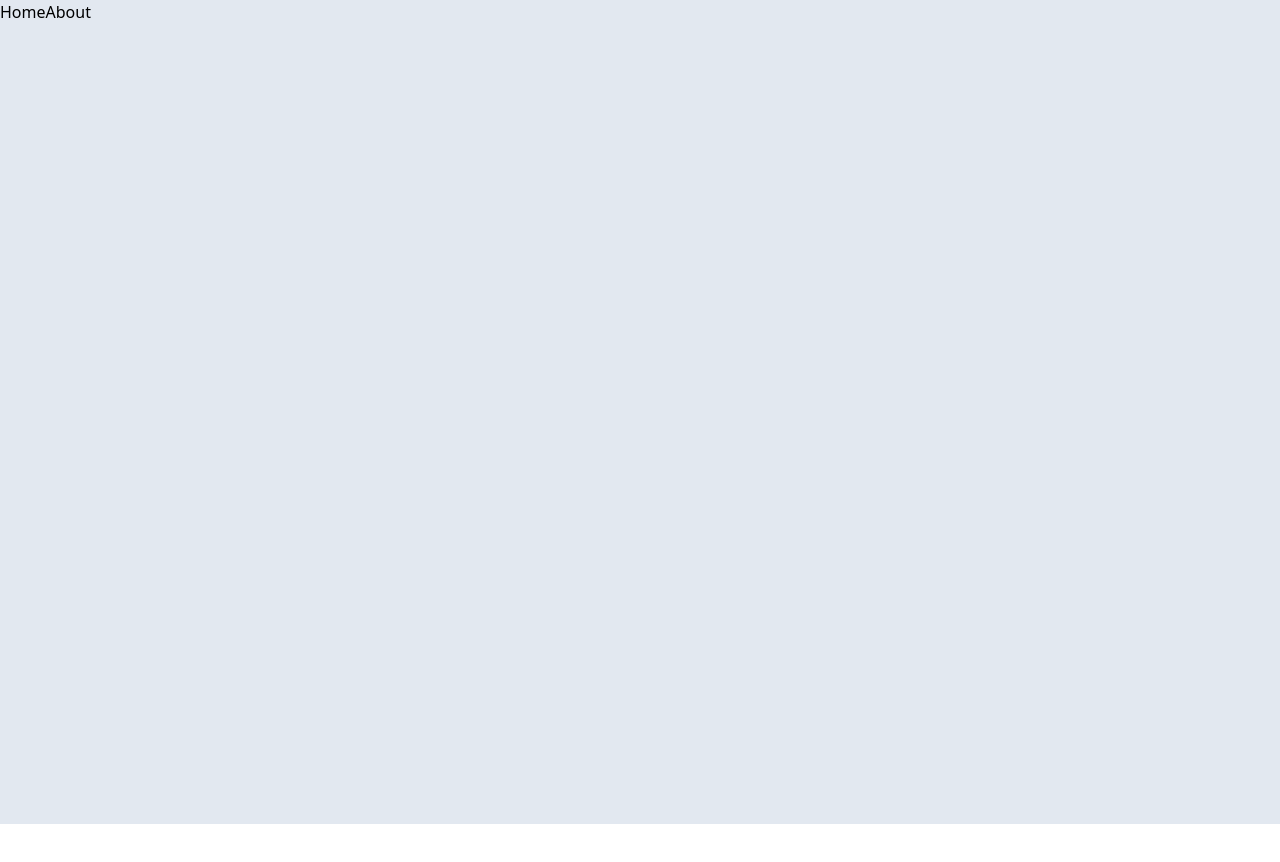
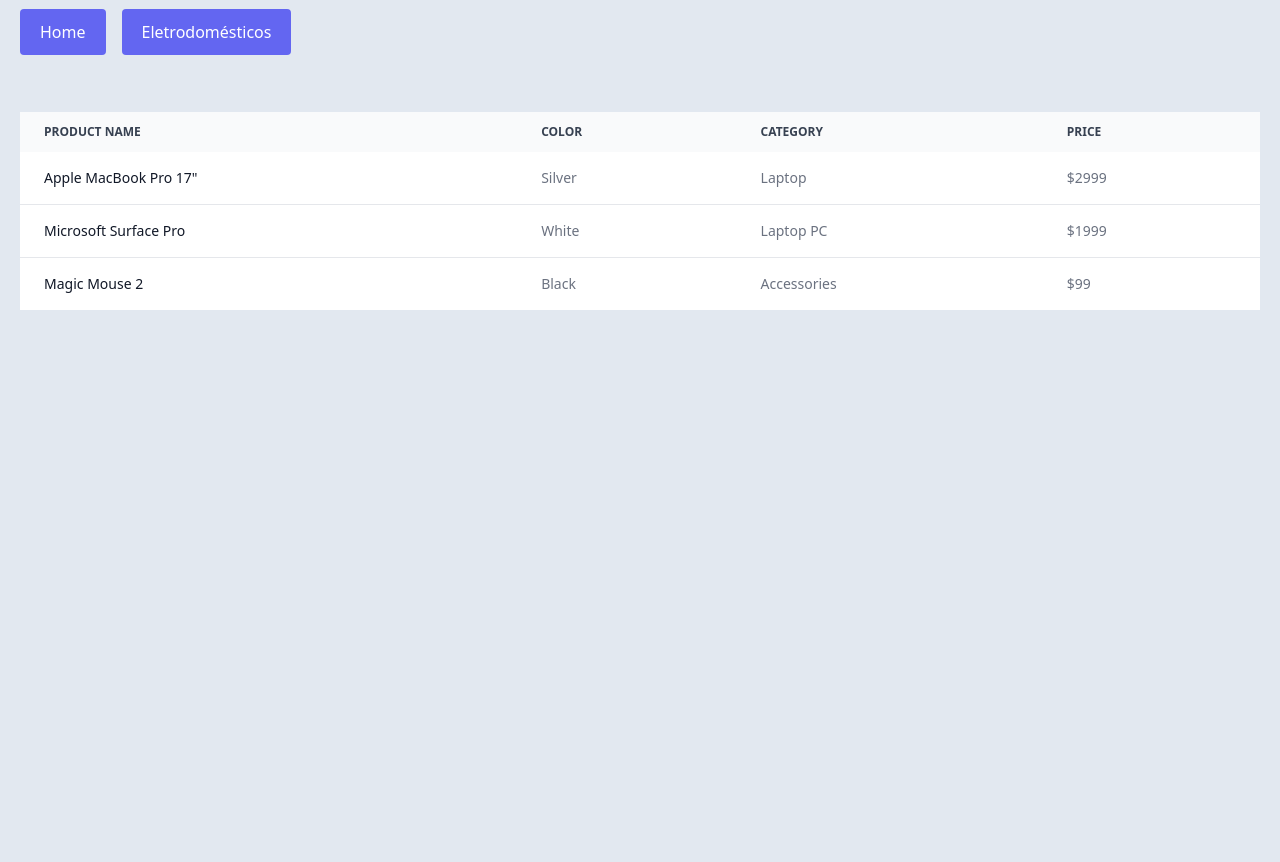
Before and after one commit to henriquenandrade/gpm-challenge-frontend, a Vue app: page /appliances in a window 1280 px wide. Before the commit this address had no page. Shown: the top 862 px of the page. Before the commit the page ends 824 px from the top, so only its background shows below. Built offline with nearby package versions, Linux system fonts and the light colour scheme.

Commit message:
adding and settings up composables

```diff
--- a/package.json
+++ b/package.json
@@ -15,6 +15,7 @@
     "postinstall": "husky install"
   },
   "dependencies": {
+    "axios": "^1.4.0",
     "vue": "^3.3.4",
     "vue-router": "^4.2.2"
   },
--- a/src/App.vue
+++ b/src/App.vue
@@ -5,9 +5,9 @@
 <template>
     <header>
         <div class="max-w-7xl mx-auto">
-            <nav>
-                <RouterLink to="/">Home</RouterLink>
-                <RouterLink to="/about">About</RouterLink>
+            <nav class="p-5">
+                <RouterLink class="px-5 py-3 mr-4 bg-indigo-500 hover:bg-indigo-600 rounded text-white" to="/">Home</RouterLink>
+                <RouterLink class="px-5 py-3 mr-4 bg-indigo-500 hover:bg-indigo-600 rounded text-white" to="/appliances">Eletrodomésticos</RouterLink>
             </nav>
         </div>
     </header>
--- /dev/null
+++ b/src/composables/appliances.js
@@ -0,0 +1,73 @@
+import { ref } from "vue"
+import axios from "axios";
+import { useRouter } from "vue-router";
+
+axios.defaults.baseURL = 'http://127.0.0.1:8000/api/';
+
+export default function useAppliances() {
+
+    const appliances = ref([]);
+    const appliance = ref([]);
+    const errors = ref[{}];
+    const router = useRouter();
+
+    const getAppliances = async () => {
+        const response = await axios.get('appliance');
+        appliances.value = response.data
+    }
+
+    const getAppliance = async (id) => {
+        const response = await axios.get(`appliance/${id}`)
+        appliance.value = response.data
+    }
+
+    const storeAppliance = async (data) => {
+        try {
+            await axios.post('appliance', data);
+            await router.push({name: "ApplianceIndex"})
+        } catch (error) {
+            if (e.response.status === 422) {
+                errors.value = error.response.data.errors
+            }
+        }
+    }
+
+    const updateAppliance = async (id) => {
+        try {
+            await axios.put(`appliance/${id}`, skill.value)
+            await router.push({name: "ApplianceIndex"})
+        } catch (error) {
+            if (e.response.status === 422) {
+                errors.value = error.response.data.errors
+            }
+            if (e.response.status === 404) {
+                errors.value = error.response.data.errors
+            }
+        }
+    }
+
+    const destroyAppliance = async (id) => {
+        try {
+            if (!window.confirm("Quer realmente excluir esse eletrodoméstico?")) {
+                return;
+            }
+            await axios.delete(`appliance/${id}`)
+            await getAppliances();
+            await router.push({name: "ApplianceIndex"})
+        } catch (error) {
+            if (e.response.status === 404) {
+                errors.value = error.response.data.errors
+            }
+        }
+    }
+    return {
+        appliances,
+        appliance,
+        getAppliances
+        getAppliance
+        storeAppliance,
+        updateAppliance,
+        destroyAppliance,
+        errors
+    }
+}
--- a/src/router/index.js
+++ b/src/router/index.js
@@ -10,12 +10,19 @@
             component: HomeView
         },
         {
-            path: '/about',
-            name: 'about',
-            // route level code-splitting
-            // this generates a separate chunk (About.[hash].js) for this route
-            // which is lazy-loaded when the route is visited.
-            component: () => import('../views/HomeView.vue')
+            path: '/appliances',
+            name: 'ApplianceIndex',
+            component: () => import('../views/appliances/ApplianceIndex.vue')
+        },
+        {
+            path: '/appliances/create',
+            name: 'ApplianceCreate',
+            component: () => import('../views/appliances/ApplianceCreate.vue')
+        },
+        {
+            path: '/appliances/:id/edit',
+            name: 'ApplianceEdit',
+            component: () => import('../views/appliances/ApplianceEdit.vue')
         }
     ]
 })
--- /dev/null
+++ b/src/views/appliances/ApplianceIndex.vue
@@ -0,0 +1,72 @@
+<script setup>
+</script>
+
+<template>
+    <div class="mt-12 px-5 rounded">
+
+        <div class="relative overflow-x-auto">
+            <table class="w-full text-sm text-left text-gray-500">
+                <thead class="text-xs text-gray-700 uppercase bg-gray-50 ">
+                    <tr>
+                        <th scope="col" class="px-6 py-3">
+                            Product name
+                        </th>
+                        <th scope="col" class="px-6 py-3">
+                            Color
+                        </th>
+                        <th scope="col" class="px-6 py-3">
+                            Category
+                        </th>
+                        <th scope="col" class="px-6 py-3">
+                            Price
+                        </th>
+                    </tr>
+                </thead>
+                <tbody>
+                    <tr class="bg-white border-b">
+                        <th scope="row" class="px-6 py-4 font-medium text-gray-900 whitespace-nowrap">
+                            Apple MacBook Pro 17"
+                        </th>
+                        <td class="px-6 py-4">
+                            Silver
+                        </td>
+                        <td class="px-6 py-4">
+                            Laptop
+                        </td>
+                        <td class="px-6 py-4">
+                            $2999
+                        </td>
+                    </tr>
+                    <tr class="bg-white border-b">
+                        <th scope="row" class="px-6 py-4 font-medium text-gray-900 whitespace-nowrap">
+                            Microsoft Surface Pro
+                        </th>
+                        <td class="px-6 py-4">
+                            White
+                        </td>
+                        <td class="px-6 py-4">
+                            Laptop PC
+                        </td>
+                        <td class="px-6 py-4">
+                            $1999
+                        </td>
+                    </tr>
+                    <tr class="bg-white">
+                        <th scope="row" class="px-6 py-4 font-medium text-gray-900 whitespace-nowrap dark:text-white">
+                            Magic Mouse 2
+                        </th>
+                        <td class="px-6 py-4">
+                            Black
+                        </td>
+                        <td class="px-6 py-4">
+                            Accessories
+                        </td>
+                        <td class="px-6 py-4">
+                            $99
+                        </td>
+                    </tr>
+                </tbody>
+            </table>
+        </div>
+    </div>
+</template>
```
Also changed, not shown: .eslintrc.cjs, src/views/appliances/ApplianceCreate.vue (added), src/views/appliances/ApplianceEdit.vue (added), 2 other files (tests, documents, lock files or other folders).
